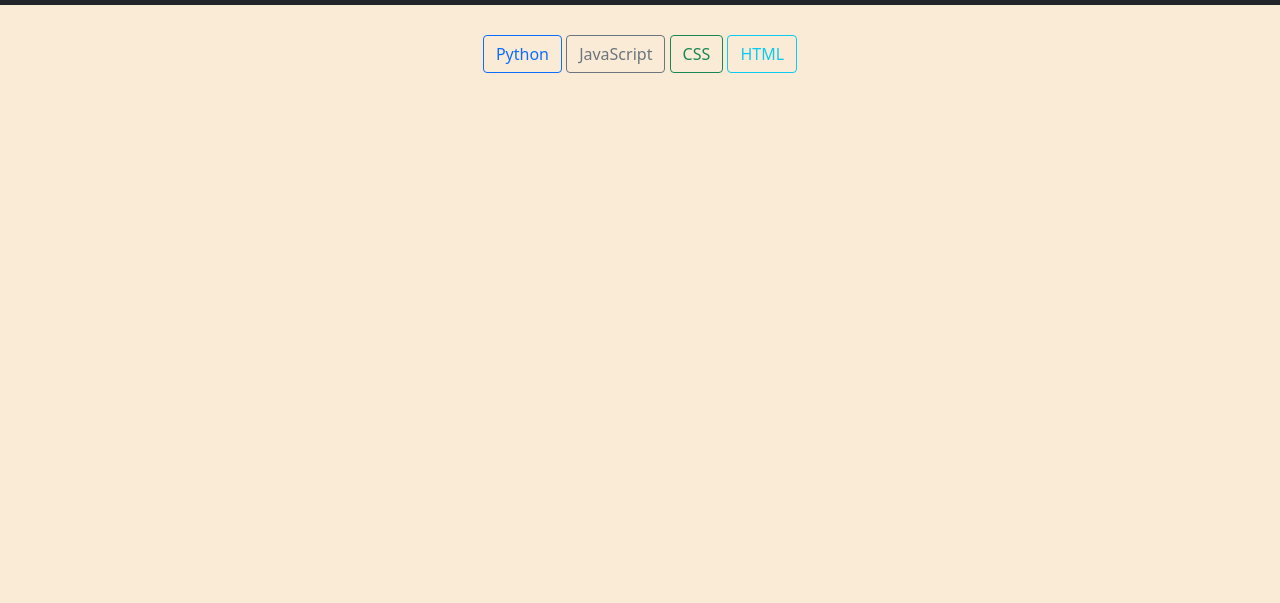
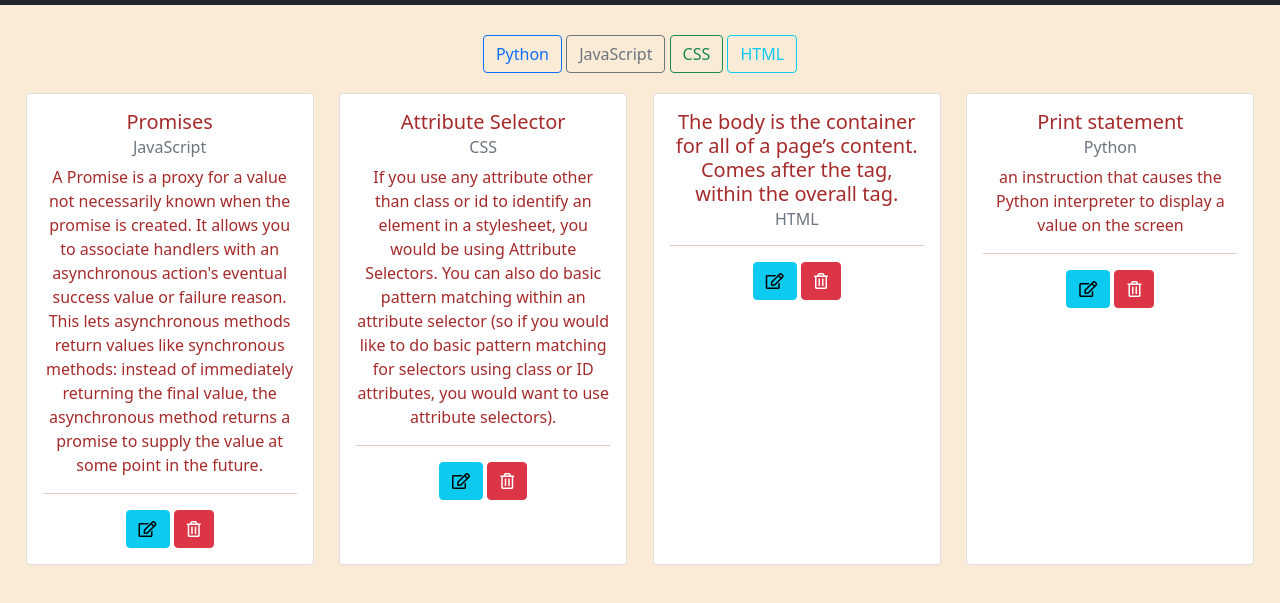
Before and after one commit to TrevorMustoe/Teach-Us-Tech, a website built with webpack: page public/index.html in a window 1280 px wide. Shown: the part 65-668 px from the top of the page. Built offline with nearby package versions, Linux system fonts and the light colour scheme; no server answers; files whose address does not match are found by name.

Commit message:
created vocab cards using the firebase database

```diff
--- /dev/null
+++ b/api/vocabData.js
@@ -0,0 +1,19 @@
+import client from '../utils/client';
+// API CALLS FOR BOOKS
+
+const endpoint = client.databaseURL;
+
+// TODO: GET Vocab
+const getVocab = () => new Promise((resolve, reject) => {
+  fetch(`${endpoint}/vocabWords.json`, {
+    method: 'GET',
+    headers: {
+      'Content-Type': 'application/json',
+    },
+  })
+    .then((response) => response.json())
+    .then((data) => resolve(Object.values(data)))
+    .catch(reject);
+});
+
+export default getVocab;
--- a/components/shared/domBuilder.js
+++ b/components/shared/domBuilder.js
@@ -3,8 +3,8 @@ import renderToDOM from '../../utils/renderToDom';
 const domBuilder = () => {
   const domString = `
   <div id="navigation"></div>
-  <div id="main-container">
-  </div>`;
+  <div id="main-container"></div>
+  <div id="store"></div>`;
 
   renderToDOM('#app', domString);
 };
--- a/pages/vocab.js
+++ b/pages/vocab.js
@@ -1,15 +1,31 @@
 import renderToDOM from '../utils/renderToDom';
 
-const showVocab = () => {
-  const domString = `
+const showVocab = (array) => {
+  const btnString = `
   <div class="main-container">
   <button type="button" class="btn btn-outline-primary">Python</button>
   <button type="button" class="btn btn-outline-secondary">JavaScript</button>
   <button type="button" class="btn btn-outline-success">CSS</button>
   <button type="button" class="btn btn-outline-info">HTML</button>
   </div>`;
+  renderToDOM('#main-container', btnString);
 
-  renderToDOM('#main-container', domString);
+  let domString = '';
+  array.forEach((item) => {
+    domString += `
+    <div class="card" style="width: 18rem;">
+      <div class="card-body">
+        <h5 class="card-title">${item.title}</h5>
+        <h6 class="card-subtitle mb-2 text-muted">${item.language_id}</h6>
+        <p>${item.description}</p>
+        <hr>
+        <i class="fas fa-edit btn btn-info" id="update-author--${item.firebaseKey}"></i>
+        <i class="btn btn-danger fas fa-trash-alt" id="delete-author-btn--${item.firebaseKey}"></i>
+      </div>
+    </div>
+    `;
+  });
+  renderToDOM('#store', domString);
 };
 
 export default showVocab;
--- a/styles/main.scss
+++ b/styles/main.scss
@@ -8,3 +8,13 @@ body {
   text-align: center;
   margin-top: 100px;
 }
+
+#store{
+  display: flex;
+  flex-direction: row;
+  flex-wrap: wrap;
+  justify-content: center;
+  column-gap: 2%;
+  row-gap: 10px;
+  margin-top: 20px;
+}
--- a/utils/sample_data/startApp.js
+++ b/utils/sample_data/startApp.js
@@ -1,11 +1,12 @@
 import domBuilder from '../../components/shared/domBuilder';
 import navBar from '../../components/shared/navBar';
 import showVocab from '../../pages/vocab';
+import getVocab from '../../api/vocabData';
 
 const startApp = () => {
   domBuilder();
   navBar();
-  showVocab();
+  getVocab().then((vocabWords) => showVocab(vocabWords));
 };
 
 export default startApp;
```
Lines whose indentation alone changed are shown as unchanged.
